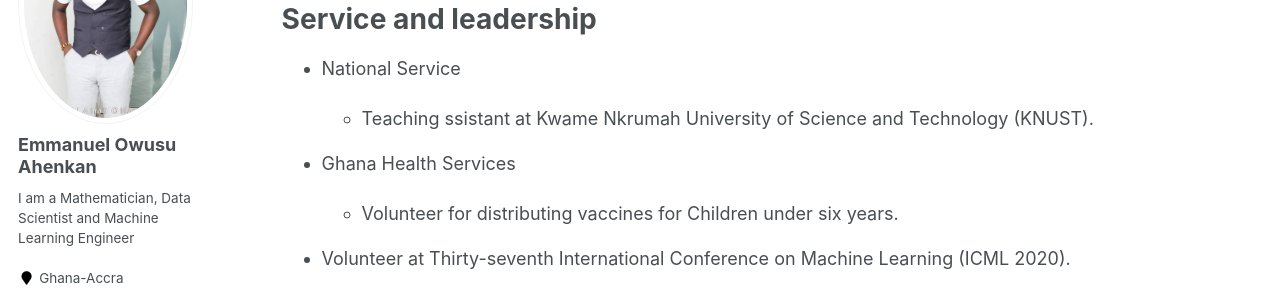
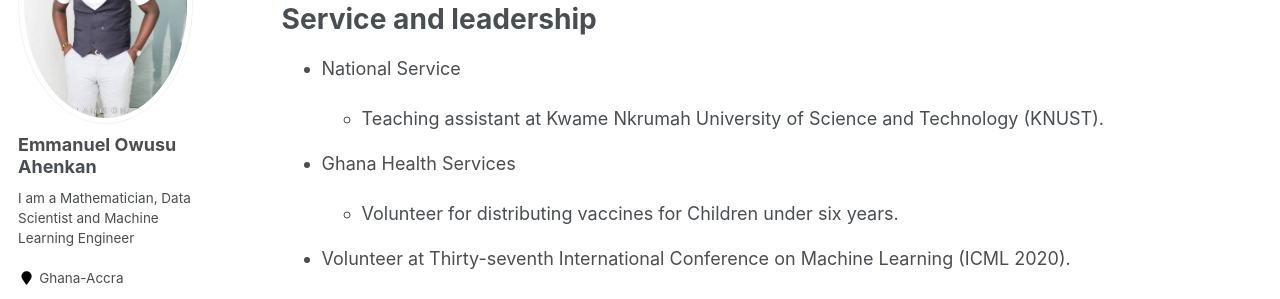
Before and after one commit to EmmanuelOwusu/EmmanuelOwusu.github.io, a Jekyll site: the page built from _pages/cv.md, in a window 1280 px wide and 900 px high, scrolled down 1788 px. Shown: the part 152-451 px from the top of the window. Built offline with Jekyll 4.4.1, drawn with Linux system fonts in a browser that asks for light colours; some web fonts are replaced.

Commit message:
Update cv.md

```diff
--- a/_pages/cv.md
+++ b/_pages/cv.md
@@ -74,7 +74,7 @@ Service and leadership
 ======
 * National Service
 
-  * Teaching ssistant at Kwame Nkrumah University of Science and Technology (KNUST).
+  * Teaching assistant at Kwame Nkrumah University of Science and Technology (KNUST).
 
 * Ghana Health Services
 
```
